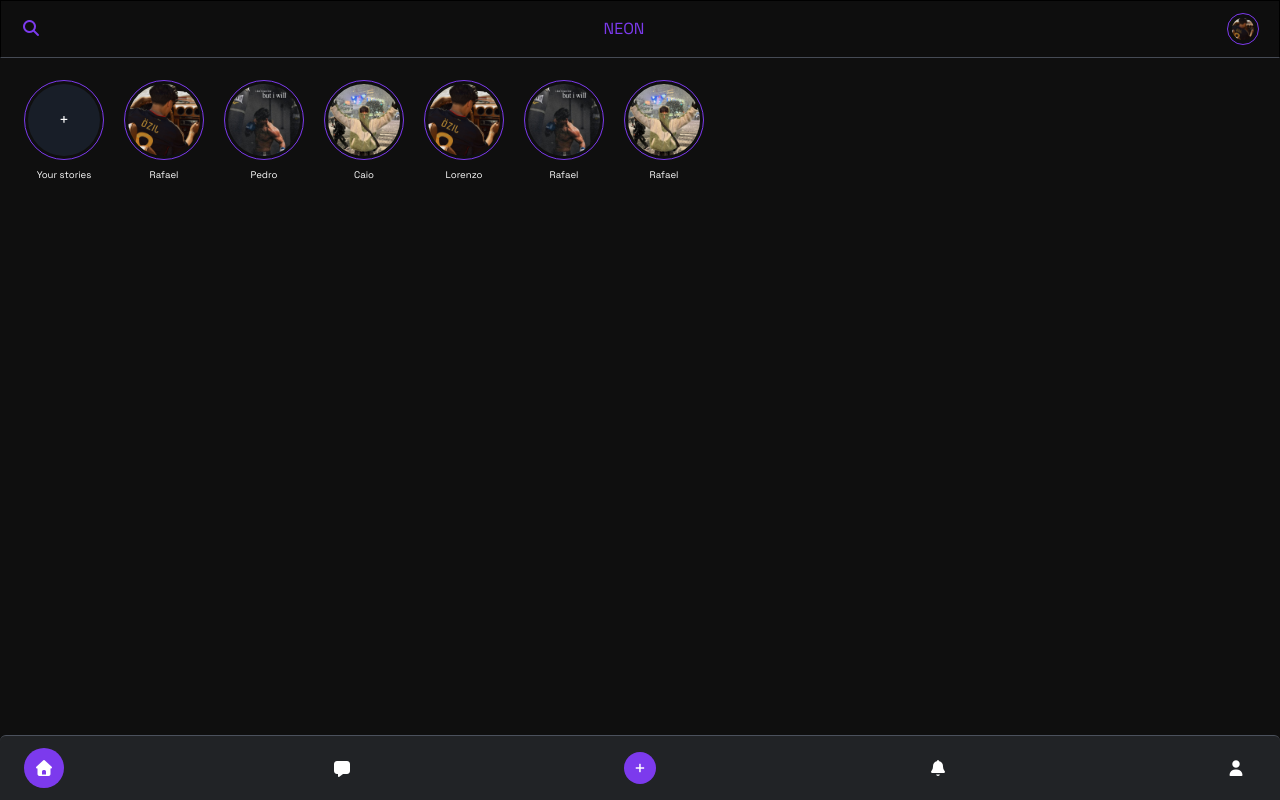
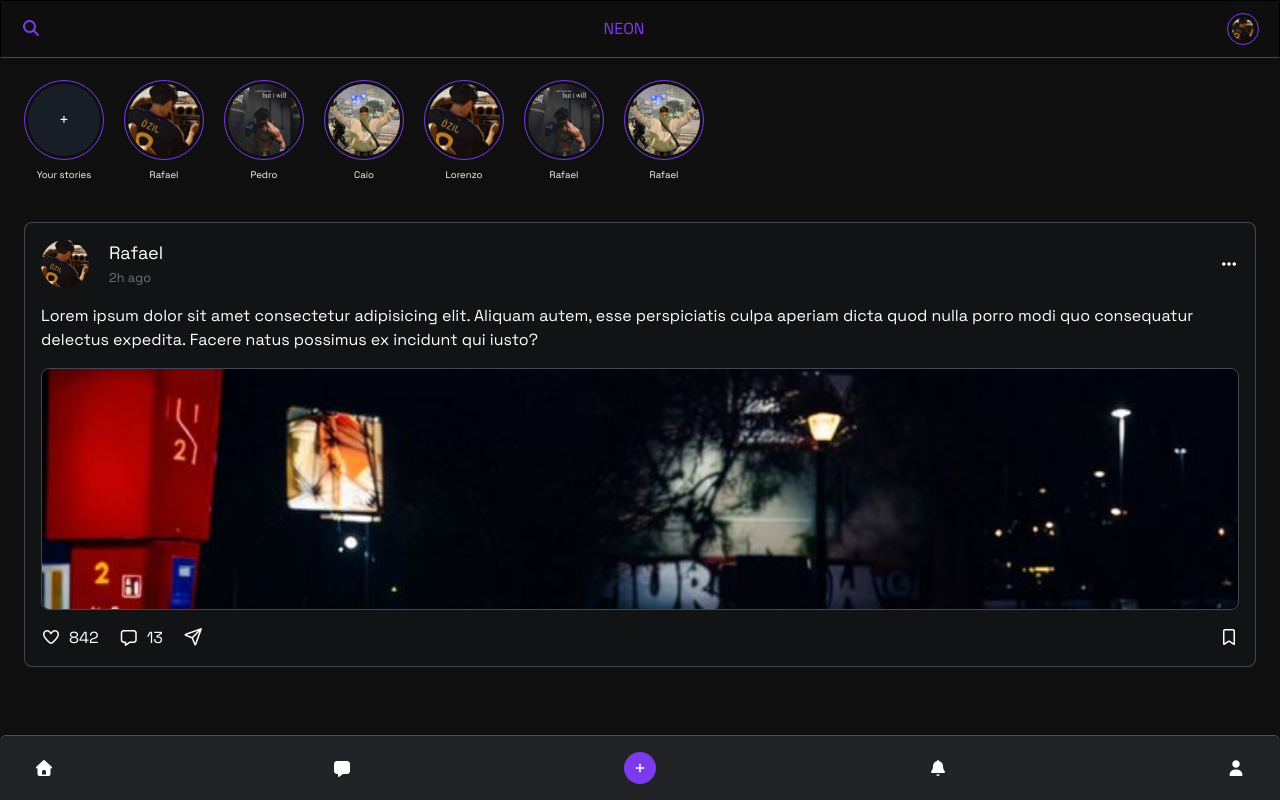
Before and after one commit to rafaeltrindaderodrigues/Neon_application, a React (Vite) app: page /home in a window 1280 px wide. Built offline with nearby package versions, Linux system fonts and the light colour scheme.

Commit message:
Messages page created

```diff
--- /dev/null
+++ b/src/components/Box.jsx
@@ -0,0 +1,56 @@
+export default function Box() {
+  return(
+    <div className="bg-gray-700/10 p-4 rounded-lg border border-gray-600/80">
+      {/* post headline */}
+      <div className="flex items-center justify-between mb-4">
+        <div className="flex items-center gap-5">
+          <img src="./user_image.jpeg" alt="userImage" className="w-12 h-12 rounded-full object-cover"/>
+          <div className="leading-5">
+            <h4 className="text-lg">Rafael</h4>
+            <span className="text-[0.8rem] text-gray-500">2h ago</span>
+          </div>
+        </div>
+        <i class="fa-solid fa-ellipsis cursor-pointer"></i>
+      </div>
+
+      {/* post text */}
+      <div className="mb-4">
+        <p className="">Lorem ipsum dolor sit amet consectetur adipisicing elit. Aliquam autem, esse perspiciatis culpa aperiam dicta quod nulla porro modi quo consequatur delectus expedita. Facere natus possimus ex incidunt qui iusto?</p>
+      </div>
+
+      {/* post image */}
+      <div className="rounded-lg border border-gray-600/80 mb-4">
+        <img src="ferrari.jpeg" alt="ferrari" className="w-full h-60 object-cover rounded-lg"/>
+      </div>
+
+      {/* seção de corações e comentários */}
+      <div className="flex items-center justify-between">
+
+        {/* Lado esquerdo */}
+        <div className="flex space-x-5">
+          {/* Likes */}
+          <div className="space-x-2">
+            <i class="fa-regular fa-heart"></i>
+            <span>842</span>
+          </div>
+
+          {/* Comentários */}
+          <div className="space-x-2">
+            <i class="fa-regular fa-message"></i>
+            <span>13</span>
+          </div>
+
+          {/* Send */}
+          <div className="space-x-2">
+            <i class="fa-regular fa-paper-plane"></i>
+          </div>
+        </div>
+
+        {/* Lado direito */}
+        <div>
+          <i class="fa-regular fa-bookmark"></i>
+        </div>
+      </div>
+    </div>
+  );
+}
--- /dev/null
+++ b/src/components/Feed.css
@@ -0,0 +1,7 @@
+.scrollbar-y-hide::-webkit-scrollbar {
+  display: none;
+}
+
+.scrollbar-y-hide {
+  scrollbar-width: none;
+}
--- /dev/null
+++ b/src/components/Feed.jsx
@@ -0,0 +1,10 @@
+import Box from "./Box";
+import './Feed.css'
+
+export default function Feed() {
+  return(
+    <div className="px-6 text-white h-130 overflow-y-auto py-6 scrollbar-y-hide space-y-5">
+      <Box/>
+    </div>
+  );
+}
--- a/src/components/FooterHome.jsx
+++ b/src/components/FooterHome.jsx
@@ -1,23 +1,24 @@
-import { useState } from "react";
+import { useState } from "react"
+import { Link } from "react-router-dom"
 import './FooterHome.css'
 
 export default function FooterHome() {
 
-  const [activeTab, setActiveTab] = useState('home');
+  const [activeTab, setActiveTab] = useState('');
 
   return(
     <footer className="w-full absolute bottom-0 bg-gray-500/20 border-t border-t-gray-500/60 rounded-t-md px-6 py-3 text-white">
       {/* Div que abrange todos os icones e textos */}
       <div className="flex justify-between items-center">
         <div className="w-10 flex justify-center">
-          <button onClick={() => setActiveTab('home')} className={`w-10 h-10 flex items-center justify-center rounded-full transition-all duration-300 ${activeTab === 'home' ? 'bg-(--primary-color) text-white' : ''}`}>
+          <Link to={'/home'} onClick={() => setActiveTab('home')} className={`w-10 h-10 flex items-center justify-center rounded-full transition-all duration-300 ${activeTab === 'home' ? 'bg-(--primary-color) text-white' : ''}`}>
             <i className={`fa-solid fa-house ${activeTab === 'home' ? 'animate-bottom-navbar-mobile' : ''}`}></i>
-          </button>
+          </Link>
         </div>
         <div className="w-10 flex justify-center">
-          <button onClick={() => setActiveTab('message')} className={`w-10 h-10 flex items-center justify-center rounded-full transition-all duration-300 ${activeTab === 'message' ? 'bg-(--primary-color) text-white' : ''}`}>
+          <Link to={'/messages'} onClick={() => setActiveTab('message')} className={`w-10 h-10 flex items-center justify-center rounded-full transition-all duration-300 ${activeTab === 'message' ? 'bg-(--primary-color) text-white' : ''}`}>
             <i className={`fa-solid fa-message ${activeTab === 'message' ? 'animate-bottom-navbar-mobile' : ''}`}></i>
-          </button>
+          </Link>
         </div>
         <div className="w-10 flex justify-center">
           <button className="w-8 h-8 flex items-center justify-center text-xl bg-(--primary-color) text-white rounded-full cursor-pointer">
--- a/src/components/Stories.jsx
+++ b/src/components/Stories.jsx
@@ -1,7 +1,7 @@
 import './Stories.css';
 
 export default function Stories() {
-  return <div className="px-6 flex items-center overflow-x-auto text-white space-x-5 no-scrollbar">
+  return <div className="px-6 flex items-center overflow-x-auto text-white space-x-5 no-scrollbar mb-4">
     {/* Story */}
     <div className="flex flex-col items-center space-y-2">
       <div className="border border-(--primary-color) w-20 h-20 rounded-full flex items-center justify-center">
--- a/src/index.css
+++ b/src/index.css
@@ -9,8 +9,9 @@
   --cards-color: #131313;
 }
 
-body {
+html, body {
   margin: 0;
   padding: 0;
   font-family: "Space Grotesk", sans-serif;
+  box-sizing: border-box;
 }
--- a/src/main.jsx
+++ b/src/main.jsx
@@ -6,11 +6,13 @@ import Register from './pages/Register.jsx'
 import Login from './pages/Login.jsx'
 import App from './App.jsx'
 import Home from './pages/Home.jsx'
+import Messages from './pages/Messages.jsx'
 
 const router = createBrowserRouter([
   { path: '/', element: <Register /> },
   { path: '/login', element: <Login /> },
   { path: '/home', element: <Home /> },
+  { path: '/messages', element: <Messages/>}
 ])
 
 createRoot(document.getElementById('root')).render(
--- a/src/pages/Home.jsx
+++ b/src/pages/Home.jsx
@@ -1,14 +1,17 @@
+import Feed from '../components/Feed';
 import FooterHome from '../components/FooterHome'
 import NavbarMobile from '../components/NavbarMobile';
 import Stories from '../components/Stories';
 
 export default function Home() {
   return(
-    <div className="w-full h-screen relative bg-(--background-color)">
+    <div className="w-full h-screen relative bg-(--background-color) overflow-y-auto">
       <NavbarMobile/>
 
       <div className='pt-20'>
         <Stories/>
+
+        <Feed/>
       </div>
 
       <FooterHome/>
--- /dev/null
+++ b/src/pages/Messages.jsx
@@ -0,0 +1,23 @@
+import FooterHome from "../components/FooterHome";
+import NavbarMobile from "../components/NavbarMobile";
+import Stories from "../components/Stories";
+
+export default function Messages() {
+  return <div className="w-full h-screen relative bg-(--background-color)">
+    <div>
+      {/* Construção dos elementos dentro da página Messages */}
+      <NavbarMobile/>
+
+      <div className="pt-20">
+        {/* Stories */}
+        <Stories/>
+
+        <div className="messages">
+          <div></div>
+        </div>
+      </div>
+
+      <FooterHome/>
+    </div>
+  </div>
+}
```
Also changed, not shown: public/ferrari.jpeg (added).
